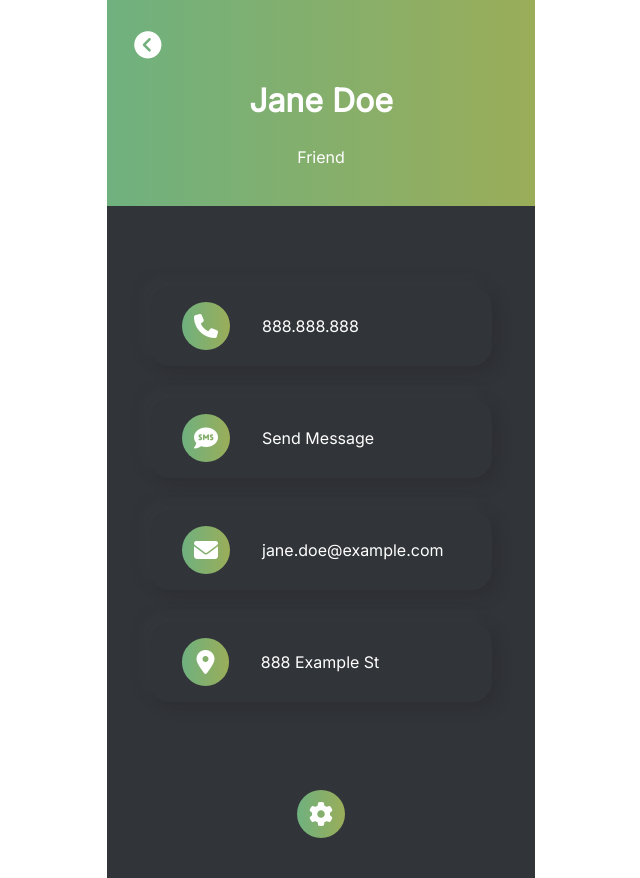
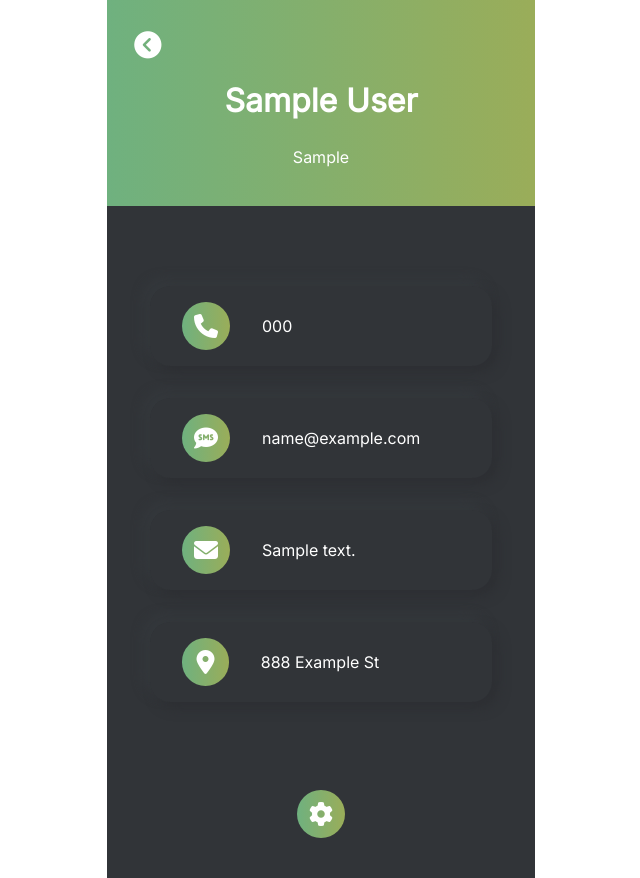
Before and after one commit to Milosz-cat/Contact_list, a Django app: template contact_list/templates/contact-profile.html in a window 1280 px wide. Shown: the whole page, without its empty margins (319-959 px from the left). Run offline with Django 4.2, Linux system fonts and the light colour scheme; the template is opened without the code that fills it: values that come from a table or form of the project are taken from there, others are empty; tables that the repository leaves empty hold one stand-in row (values such as "Sample post"); some libraries are stand-ins or nearby versions.

Commit message:
Showing profile details

```diff
--- a/contact_list/contact/urls.py
+++ b/contact_list/contact/urls.py
@@ -4,4 +4,5 @@ from . import views
 urlpatterns = [
     path('', views.index, name='index'),
     path('add-contact/', views.addContact, name='add-contact'),
+    path('profile/<str:pk>', views.contactProfile, name='profile')
 ]
--- a/contact_list/contact/views.py
+++ b/contact_list/contact/views.py
@@ -19,3 +19,7 @@ def addContact(request):
         return redirect('/')
 
     return render(request, 'new.html')
+
+def contactProfile(request, pk):
+    contact = Contact.objects.get(id=pk)
+    return render(request, 'contact-profile.html', {'contact': contact})
--- a/contact_list/templates/contact-profile.html
+++ b/contact_list/templates/contact-profile.html
@@ -1,9 +1,11 @@
+{% load static %}
+
 <!DOCTYPE html>
 <html>
 <head>
 	<meta charset="UTF-8">
     <meta name="viewport" content="width=device-width, initial-scale=1.0">
-    <link rel="stylesheet" type="text/css" href="style-profile.css">
+    <link rel="stylesheet" type="text/css" href="{% static 'style-profile.css' %}">
 
 	<link rel="preconnect" href="https://fonts.gstatic.com">
 	<link href="https://fonts.googleapis.com/css2?family=Inter&display=swap" rel="stylesheet">
@@ -15,12 +17,12 @@
 
 	<div class="container">
 		<header class="hero">
-			<a href="index.html">
+			<a href="{% url 'index' %}">
 				<i  class="fas fa-chevron-circle-left back-btn"></i>
 			</a>
 			<div class="hero-info">
-				<h1 class="name">Jane Doe</h1>
-				<p  class="relationship">Friend</p>
+				<h1 class="name">{{ contact.full_name | title }}</h1>
+				<p  class="relationship">{{ contact.relationship | title }}</p>
 			</div>
 		</header>
 
@@ -28,21 +30,21 @@
 
 			<div class="info-line">
 				<i class="fas fa-phone icon-gradient"></i>
-				<p class="phone-number">888.888.888</p>
+				<p class="phone-number">{{ contact.phone_nummber }}</p>
 			</div>
 
 
 
 			<div class="info-line">
 				<i class="fas fa-sms icon-gradient"></i>
-				<p class="sms">Send Message</p>
+				<p class="sms">{{ contact.email }}</p>
 			</div>
 
 
 
 			<div class="info-line">
 				<i class="fas fa-envelope icon-gradient"></i>
-				<p class="email">jane.doe@example.com</p>
+				<p class="email">{{ contact.address }}</p>
 			</div>
 
 
--- a/contact_list/templates/index.html
+++ b/contact_list/templates/index.html
@@ -32,7 +32,7 @@
 		<section class="contacts-library">
 			<ul class="contacts-list">
 				{% for contact in contacts reversed%}
-				<a href="contact-profile.html">
+				<a href="{% url 'profile' contact.id %}">
 					<div class="contact-section">
 						<li class="list__item">
 							<p class="contact-name">{{ contact.full_name | title}}</p>
```
